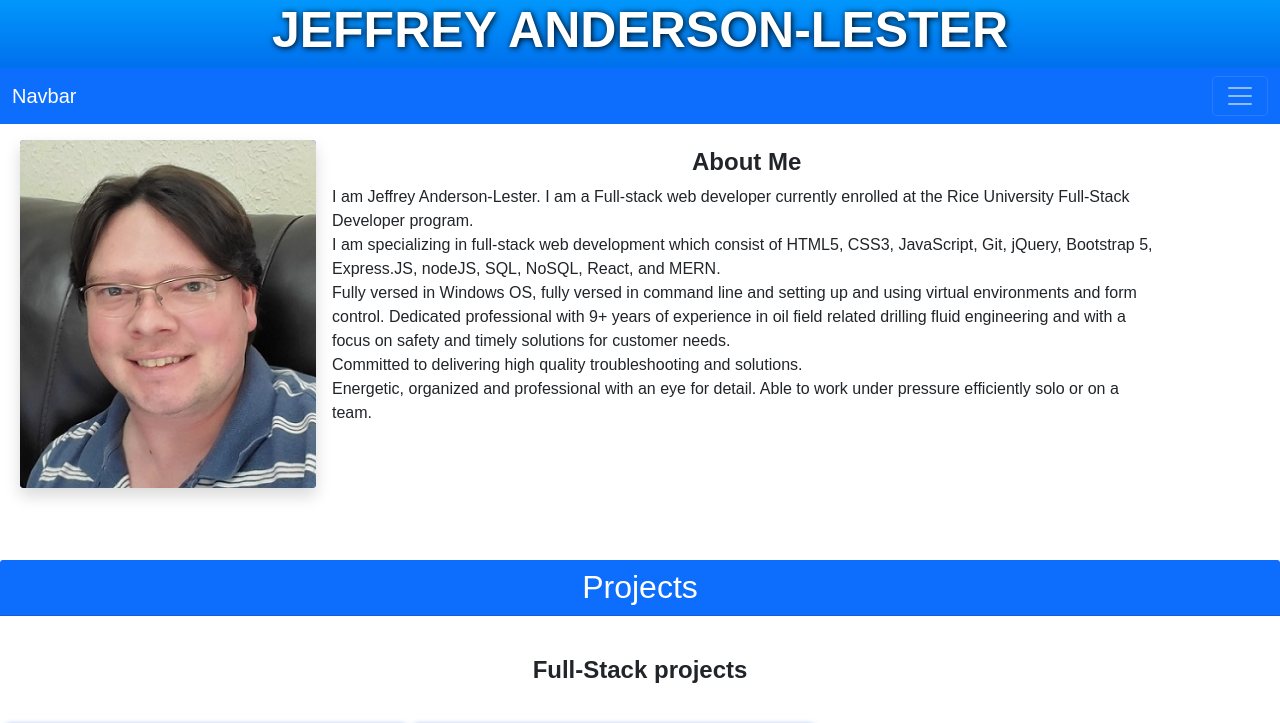
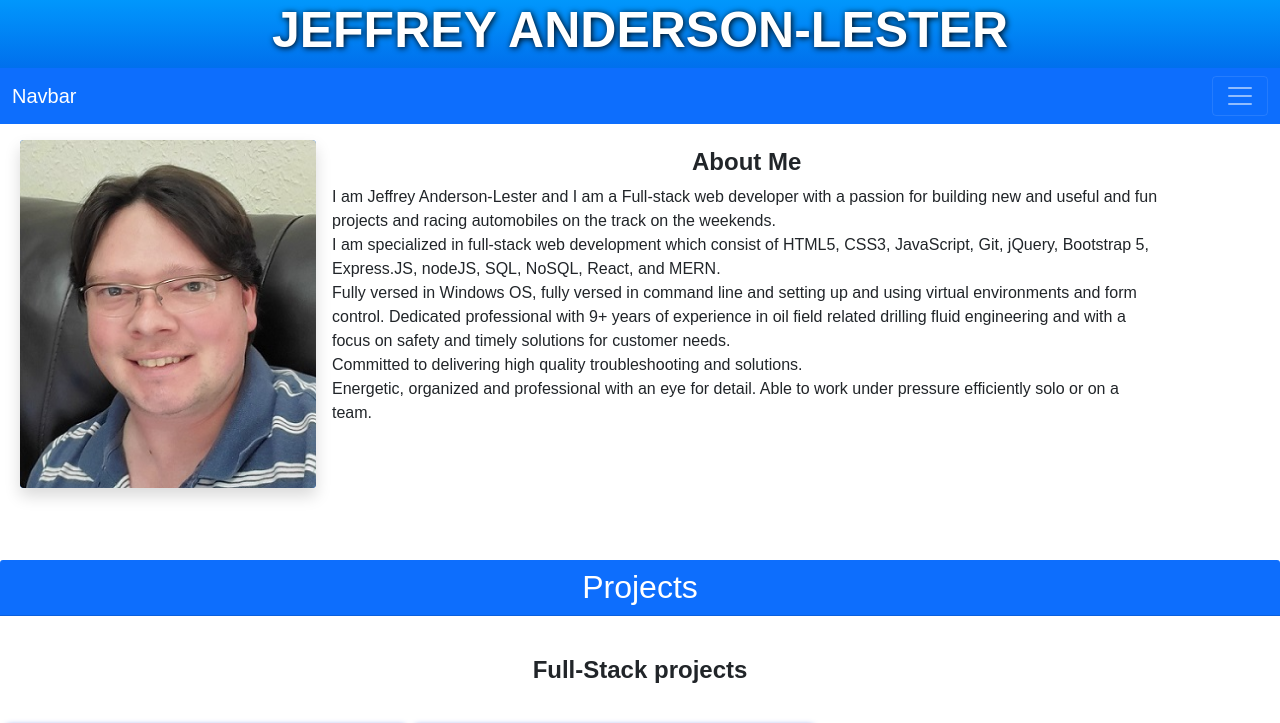
Before and after one commit to JeffGoji/jeffgoji.github.io, a plain HTML site: page index.html in a window 1280 px wide. Shown: the top 723 px of the page. Drawn offline with nearby package versions, Linux system fonts and the light colour scheme.

Commit message:
minor site update

```diff
--- a/index.html
+++ b/index.html
@@ -67,11 +67,9 @@
                 <p>
                 <h4><strong>About Me</strong></h4>
 
-                I am Jeffrey Anderson-Lester. I am a Full-stack web developer currently enrolled at the Rice
-                University
-                Full-Stack Developer program.
+                I am Jeffrey Anderson-Lester and I am a Full-stack web developer with a passion for building new and useful and fun projects and racing automobiles on the track on the weekends.
                 <br>
-                I am specializing in full-stack web development which consist of HTML5, CSS3, JavaScript, Git, jQuery,
+                I am specialized in full-stack web development which consist of HTML5, CSS3, JavaScript, Git, jQuery,
                 Bootstrap 5, Express.JS, nodeJS, SQL, NoSQL,
                 React,
                 and
```
